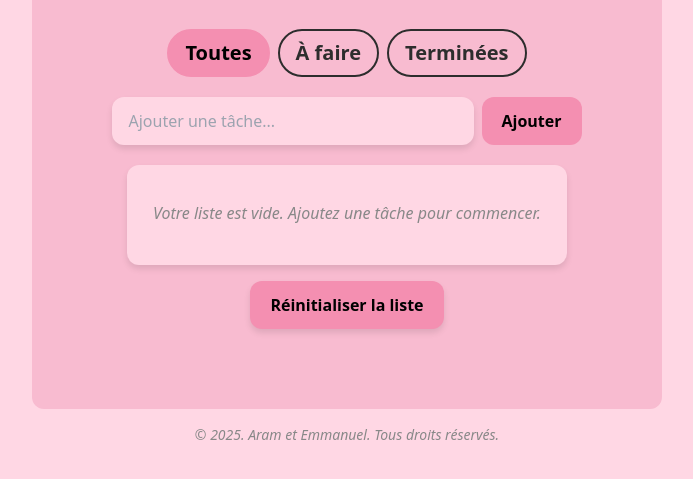
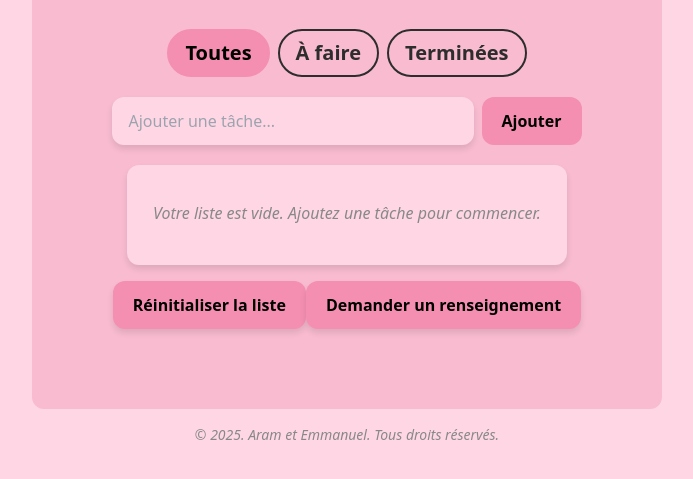
Before and after one commit to ynaffitaes/todolist, a plain HTML site: page index.html in a window 1280 px wide. Shown: the part 249-728 px from the top of the page, without its empty margins (293-986 px from the left). Drawn offline with nearby package versions, Linux system fonts and the light colour scheme.

Commit message:
demander une reini

```diff
--- a/index.html
+++ b/index.html
@@ -88,6 +88,9 @@
             <button id="clear-btn" class="bg-[var(--color-primary)] text-black px-3 py-2 sm:px-5 sm:py-3 text-sm sm:text-base font-semibold transition-all duration-300 hover:bg-[var(--color-secondary)] add-btn" style="border-radius: var(--rounded-custom); box-shadow: var(--shadow-custom);">
                 Réinitialiser la liste
             </button>
+            <button id="clear-btn" class="bg-[var(--color-primary)] text-black px-3 py-2 sm:px-5 sm:py-3 text-sm sm:text-base font-semibold transition-all duration-300 hover:bg-[var(--color-secondary)] add-btn" style="border-radius: var(--rounded-custom); box-shadow: var(--shadow-custom);">
+                Demander un renseignement
+            </button>
         </div>
     </div>
     <footer class="text-center py-3 sm:py-4 italic text-xs sm:text-sm" style="color: var(--color-lightText);">
```
